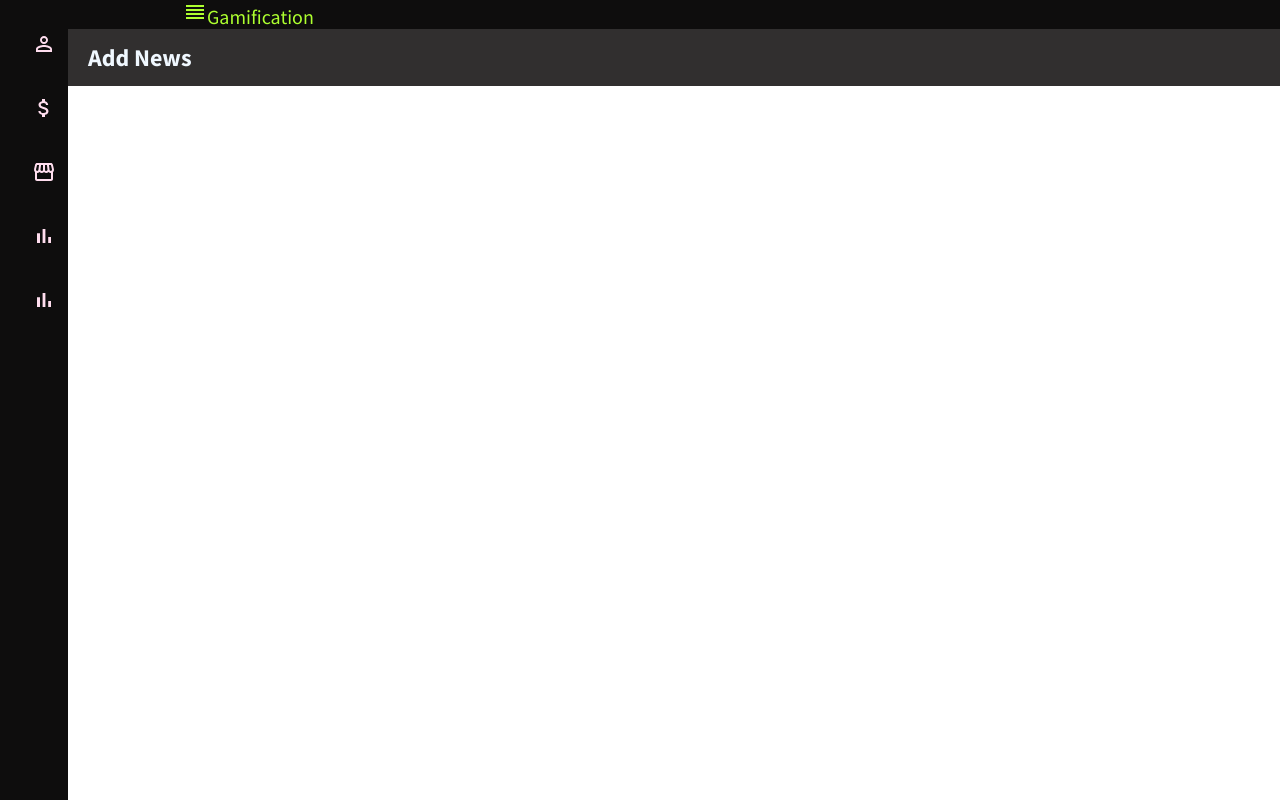
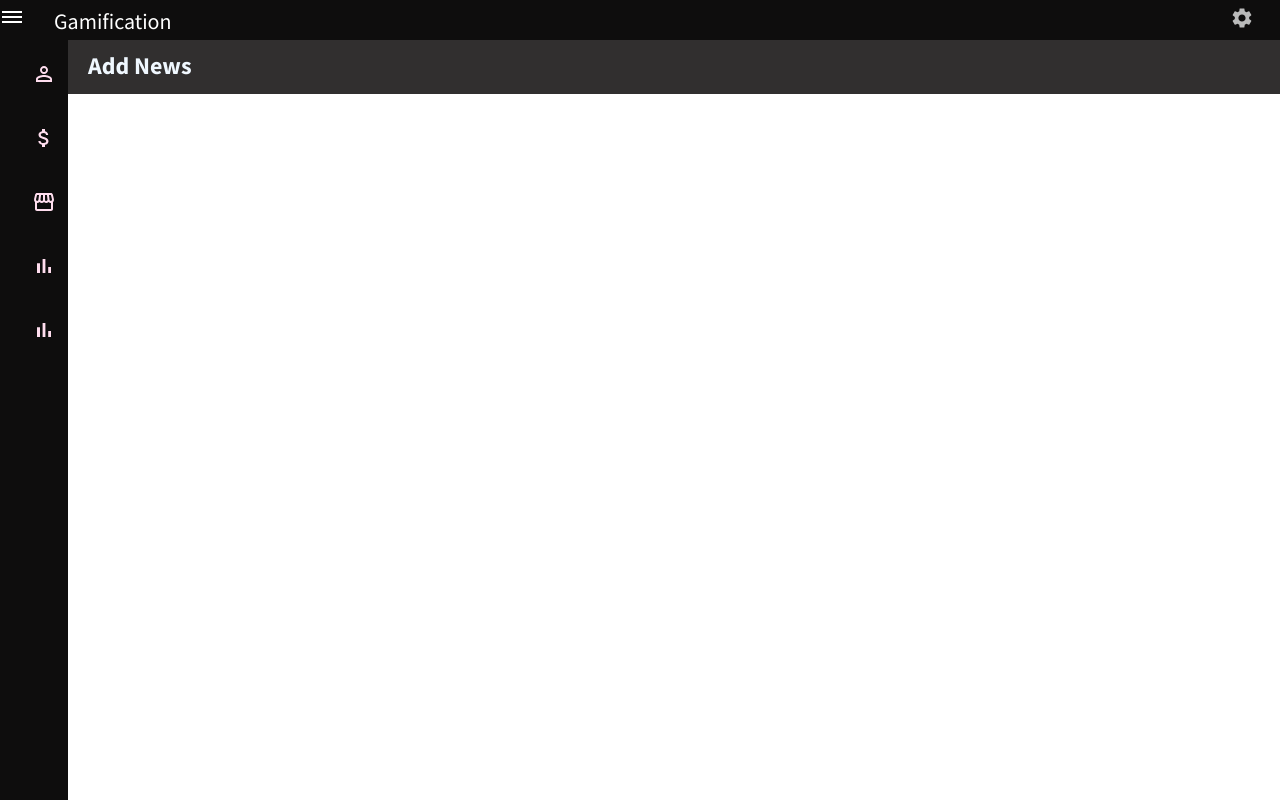
Before and after one commit to anisha2905/Gamification1, a React (Create React App) app: page /addnews in a window 1280 px wide. Built offline with nearby package versions, Linux system fonts and the light colour scheme.

Commit message:
changes in topbar

```diff
--- a/src/components/topbar/Sidebar3.jsx
+++ b/src/components/topbar/Sidebar3.jsx
@@ -1,6 +1,6 @@
 
 import { Link ,Routes,Route} from 'react-router-dom'
-import { AttachMoney, BarChart, PermIdentity, Storefront,Reorder} from '@material-ui/icons'
+import { AttachMoney, BarChart, PermIdentity, Storefront, DehazeOutlined,AspectRatioSharp, DehazeRounded} from '@material-ui/icons'
 
 import React,{useState} from 'react'
 import "./topbar1.css"
@@ -9,6 +9,9 @@ import Clusters from '../../pages/Clusters/Clusters';
 import Configuration from '../../pages/Configuration/Configuration';
 import Auditors from '../../pages/Auditors/Auditors';
 import AddNews from '../../pages/AddNews/AddNews';
+import { Language, NotificationsNone, Reorder, Settings } from '@material-ui/icons'
+
+
 
 function Sidebar3() {
 
@@ -16,13 +19,20 @@ function Sidebar3() {
 
   return (
       <main className={show ? 'space-toggle' : null}>
-          <header className='header space-toggle'>
+          <header className='header'>
+          <div className='topLeft header-toggle' onClick={() => setShow(!show)}>
+                <DehazeOutlined className='topbarIcon'/>
 
-              <div className='header-toggle' onClick={() => setShow(!show)} >
-              <Reorder/>
-              <span className='header-link'>Gamification</span>
+                <span className="logo">Gamification</span>
+            </div>
+            <div className="sidebarMenu"></div>
+            <div className="topRight">
+                <div className="topbarIconContainer">
+                    <Settings/>
 
-              </div>
+                </div>
+
+            </div>
           </header>
           <aside  className={`sidebar ${show ? 'show':null}`}>
               <nav className='nav'>
--- a/src/components/topbar/topbar1.css
+++ b/src/components/topbar/topbar1.css
@@ -1,5 +1,5 @@
 :root{
-  --header-height:1rem;
+  --header-height:2.5rem;
   --nav-width:68px;
   --first-color:#0e0d0d;
   --first-color-alt:#0a090a;
@@ -43,10 +43,13 @@ main{
   font-size: 1.25rem;
   cursor:pointer;
   color:greenyellow;
+
+
+  padding: 0rem 0 0rem 0 ;
+
 }
 .sidebar{
   position: fixed;
-  top: 0;
   left:-30%;
   height: 100vh;
   width: var(--nav-width);
@@ -65,7 +68,7 @@ main{
   display: grid;
   grid-template-columns: max-content max-content;
   column-gap: 2rem;
-  padding:.5rem 0 0.5rem .5rem ;
+  padding: 0.5rem 0 0.5rem .5rem ;
 }
 .nav-logo{
   margin-bottom: 2rem;
@@ -108,28 +111,59 @@ main{
 .space-toggle{
   padding-left: calc(var(--nav-width) + 1rem);
 }
+.header-link-icon{
+text-align: center;
+}
 .header-link{
   justify-content: space-between;
 }
+/*  gfghfdg*/
+.logo {
+  font-weight:normal;
+  font-size: 22px;
+  color:white;
+  cursor: pointer;
+}
+
+.topRight {
+  display: flex;
+  align-items: center;
+}
+.topbarIcon{
+  justify-content: space-between;
+  cursor: pointer;
+  color:white;
+
+  margin-right: 30px;
+}
+
+.topbarIconContainer {
+  position: relative;
+  color: #bababa;
+  cursor: pointer;
+  margin-right: 10px;
+}
+
+
+
+ /* fgfyhgjg */
 @media screen and (min-width:768px){
   main{
-    margin:calc(var(--header-height) + 1rem) 0 0 0;
+    margin:calc(var(--header-height) + 0rem) 0 0 0;
     padding: 0 0rem 0 calc(var(--nav-width) + 0rem);
 
   }
-
 .header{
-  height: calc(var(--header-heigth) + 1rem);
-  padding-left:calc(var(--nav-width)+ 2rem);
+  padding-left:calc(var(--nav-width)+ 1rem);
   }
   .sidebar{
     left: 0;
-    padding: 1rem 0 0 0;
+    margin: 0 0 0 0;
   }
   .show{
     width: calc(var(--header-height) + 176px);
   }
   .space-toggle{
-    padding-left: calc(var(--nav-width) + 115px);
+    padding-left: calc(var(--nav-width) + 145px);
   }
 }
--- a/src/pages/AddNews/AddNews.css
+++ b/src/pages/AddNews/AddNews.css
@@ -4,7 +4,7 @@
 
 .addTitleContainer{
   background-color: rgb(49, 47, 47);
-box-sizing: 20px;
+  box-sizing: 20px;
   color: aliceblue;
   margin-top: -10px;
   height: 4rem;
```
